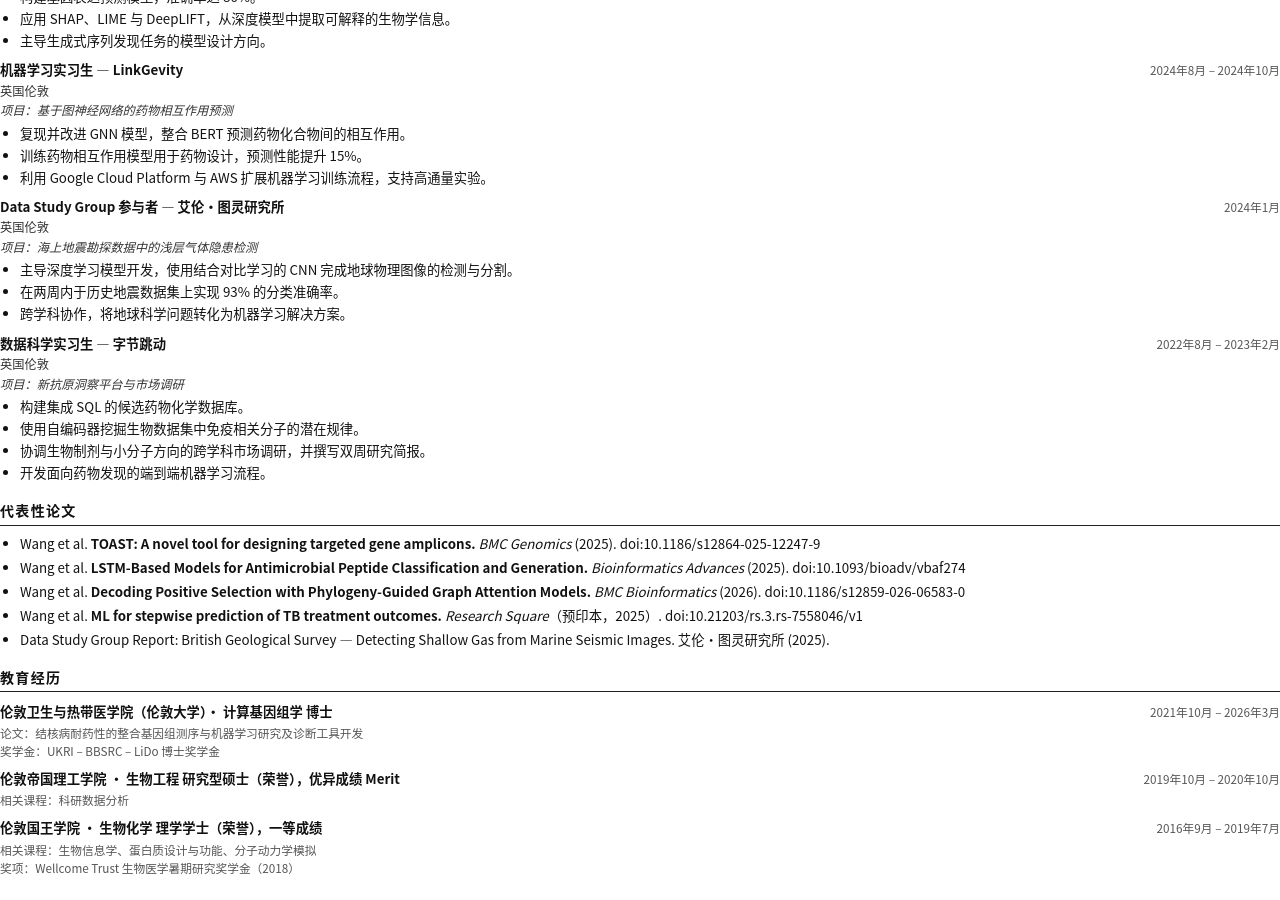
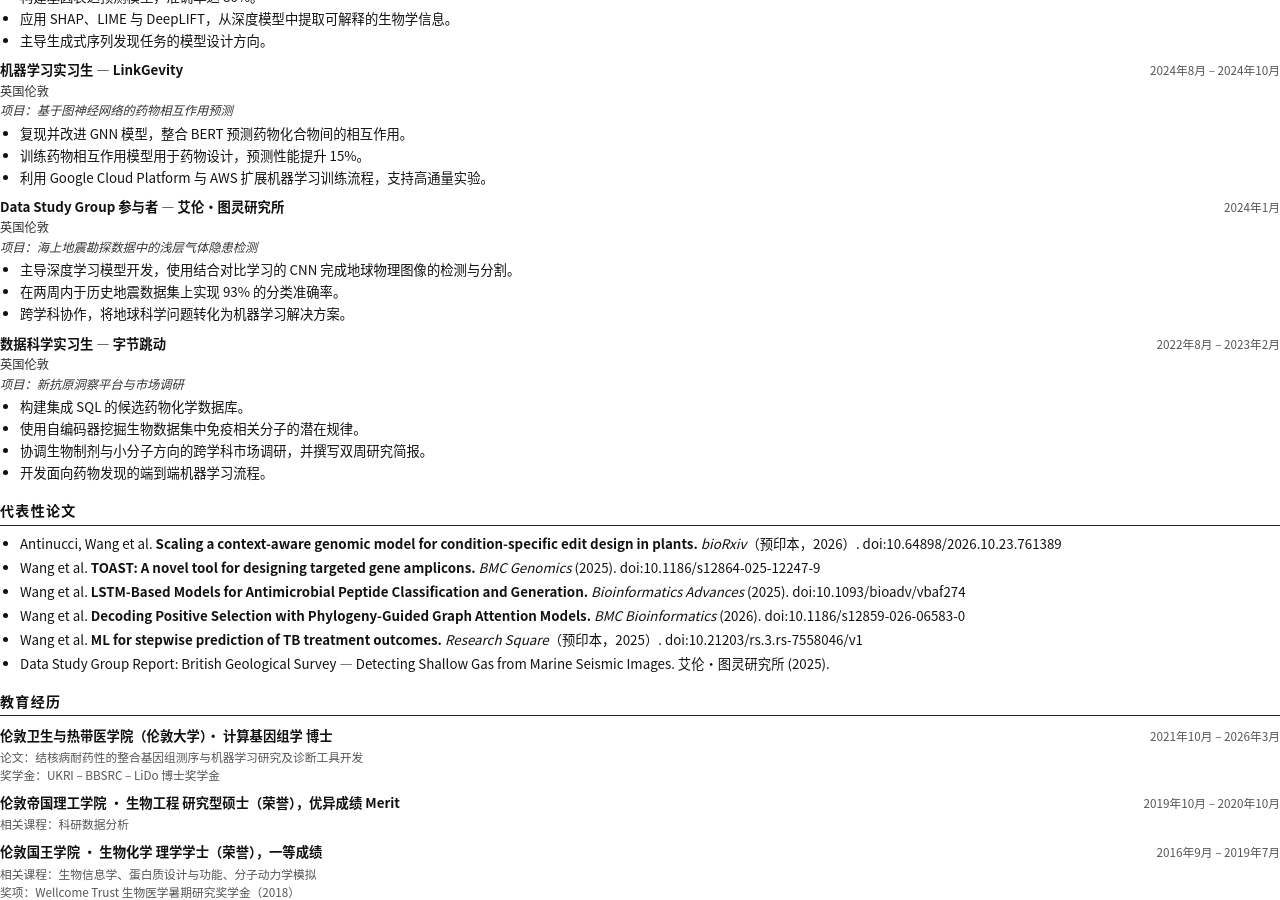
Before and after one commit to linfeng-wang/linfeng-wang.github.io, a Jekyll site: the page assets/cv-zh/cv-zh.html, which Jekyll copies as it is, in a window 1280 px wide and 900 px high, scrolled down 650 px. Built offline with Jekyll 4.4.1, drawn with Linux system fonts in a browser that asks for light colours; before the commit the page ends 1526 px from its top, so only the background shows below that.

Commit message:
Add the CROP-1 bioRxiv preprint to publications
Lists "Scaling a context-aware genomic model for condition-specific edit
design in plants" (Antinucci, Wang et al., bioRxiv 2026,
doi:10.64898/2026.10.23.761389) on the homepage, both CV data files and
the Chinese CV page, bumps the in-review paper count from 2 to 3, and
replaces the downloadable English CV PDF with the updated version.

Co-Authored-By: Claude Opus 5.5 (1M context) <noreply@anthropic.com>

```diff
--- a/_data/cv/en.yml
+++ b/_data/cv/en.yml
@@ -97,6 +97,7 @@
 - title: Publications
   type: list
   contents:
+    - Scaling a context-aware genomic model for condition-specific edit design in plants. bioRxiv (preprint, 2026).
     - Decoding positive selection in M. tuberculosis with phylogeny-guided graph attention models. BMC Bioinformatics (2026).
     - TOAST - A novel tool for designing targeted gene amplicons in TB genomic studies. BMC Genomics 26(1) (2025).
     - LSTM-based deep learning model for the discovery of antimicrobial peptides targeting M. tuberculosis. Bioinformatics Advances (2025).
--- a/_data/cv/zh.yml
+++ b/_data/cv/zh.yml
@@ -97,6 +97,7 @@
 - title: 发表论文
   type: list
   contents:
+    - Scaling a context-aware genomic model for condition-specific edit design in plants. bioRxiv （预印本，2026）.
     - Decoding positive selection in M. tuberculosis with phylogeny-guided graph attention models. BMC Bioinformatics (2026).
     - TOAST - A novel tool for designing targeted gene amplicons in TB genomic studies. BMC Genomics 26(1) (2025).
     - LSTM-based deep learning model for the discovery of antimicrobial peptides targeting M. tuberculosis. Bioinformatics Advances (2025).
--- a/_data/i18n/en.yml
+++ b/_data/i18n/en.yml
@@ -24,7 +24,7 @@ summary:
     - "<strong>6+</strong> years building ML models (MRes, PhD and industry)"
     - "Biochemistry-trained since <strong>2016</strong>; building ML for genomics since <strong>2019</strong>"
     - "<strong>10</strong> Peer-reviewed publications, including <strong>5</strong> as first author"
-    - "(<strong>2</strong> further papers currently being peer reviewed)"
+    - "(<strong>3</strong> further papers currently being peer reviewed)"
 
 resume:
   heading: "Resume"
--- a/_data/i18n/zh.yml
+++ b/_data/i18n/zh.yml
@@ -22,7 +22,7 @@ summary:
     - "<strong>6+</strong> 年机器学习模型开发经验（研究型硕士、博士与工业界）"
     - "自 <strong>2016</strong> 年起接受生物化学训练；自 <strong>2019</strong> 年起从事基因组学的机器学习研究"
     - "<strong>10</strong> 篇同行评审论文，其中 <strong>5</strong> 篇为第一作者"
-    - "（另有 <strong>2</strong> 篇论文正在同行评审中）"
+    - "（另有 <strong>3</strong> 篇论文正在同行评审中）"
 
 resume:
   heading: "简历"
--- a/_layouts/about.html
+++ b/_layouts/about.html
@@ -440,6 +440,7 @@ layout: default
 
       <p><strong>2026</strong></p>
       <ul style="padding-left: 1.2em;">
+        <li>Antinucci P, <strong>Wang L</strong>, Moss JD, Schwartz D, Hall D. Scaling a context-aware genomic model for condition-specific edit design in plants. <em>bioRxiv</em> (preprint). <a href="https://doi.org/10.64898/2026.10.23.761389" target="_blank" rel="noopener" style="color: #e89f8a; text-decoration: none; border-bottom: 1px solid rgba(232,159,138,0.5);">doi:10.64898/2026.10.23.761389</a></li>
         <li><strong>Wang L</strong>, Campino S, Clark TG, Phelan JE. Decoding positive selection in <em>Mycobacterium tuberculosis</em> with phylogeny-guided graph attention models. <em>BMC Bioinformatics</em>. <a href="https://doi.org/10.1186/s12859-026-06583-0" target="_blank" rel="noopener" style="color: #e89f8a; text-decoration: none; border-bottom: 1px solid rgba(232,159,138,0.5);">doi:10.1186/s12859-026-06583-0</a></li>
       </ul>
 
--- a/assets/cv-zh/cv-zh.html
+++ b/assets/cv-zh/cv-zh.html
@@ -117,6 +117,7 @@
 
 <h2>代表性论文</h2>
 <ul class="pubs">
+  <li>Antinucci, Wang et al. <b>Scaling a context-aware genomic model for condition-specific edit design in plants.</b> <i>bioRxiv</i>（预印本，2026）. doi:10.64898/2026.10.23.761389</li>
   <li>Wang et al. <b>TOAST: A novel tool for designing targeted gene amplicons.</b> <i>BMC Genomics</i> (2025). doi:10.1186/s12864-025-12247-9</li>
   <li>Wang et al. <b>LSTM-Based Models for Antimicrobial Peptide Classification and Generation.</b> <i>Bioinformatics Advances</i> (2025). doi:10.1093/bioadv/vbaf274</li>
   <li>Wang et al. <b>Decoding Positive Selection with Phylogeny-Guided Graph Attention Models.</b> <i>BMC Bioinformatics</i> (2026). doi:10.1186/s12859-026-06583-0</li>
```
Also changed, not shown: 1 other file.
